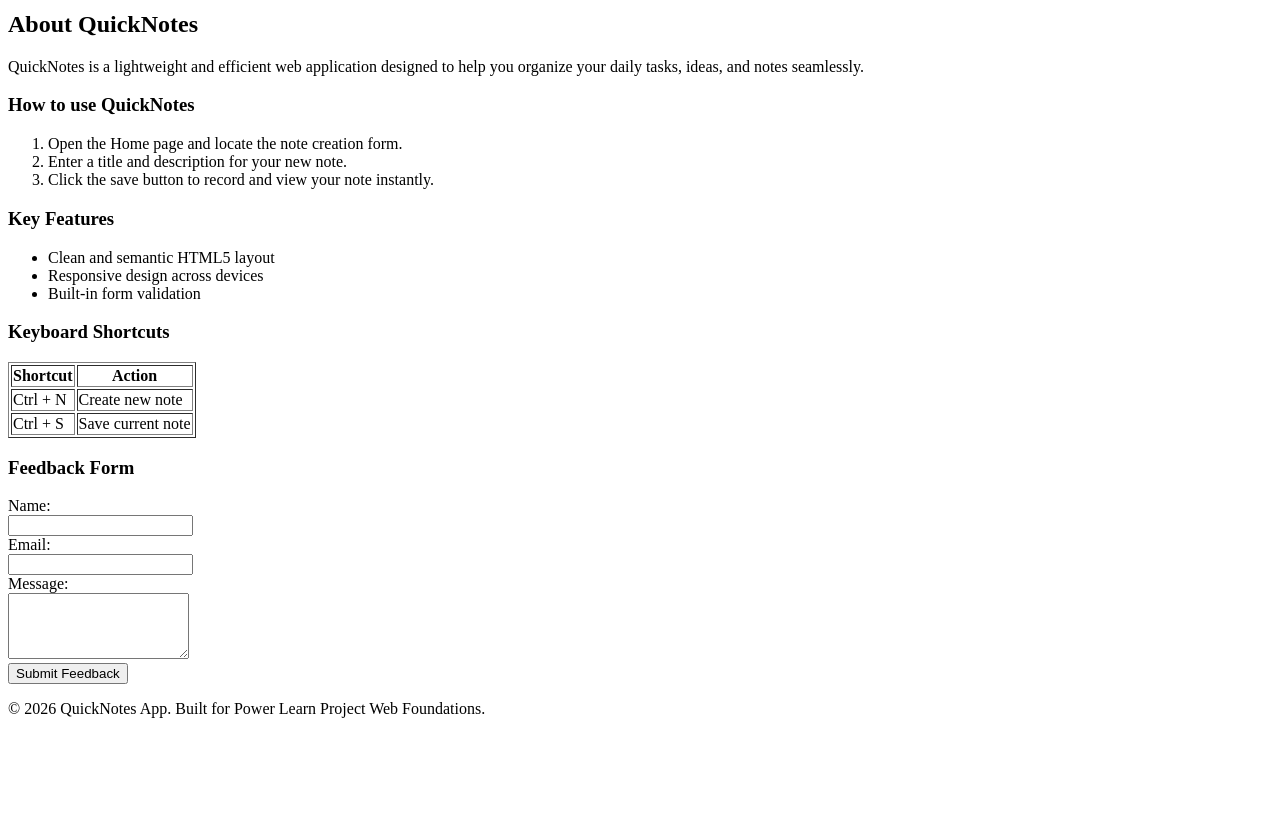
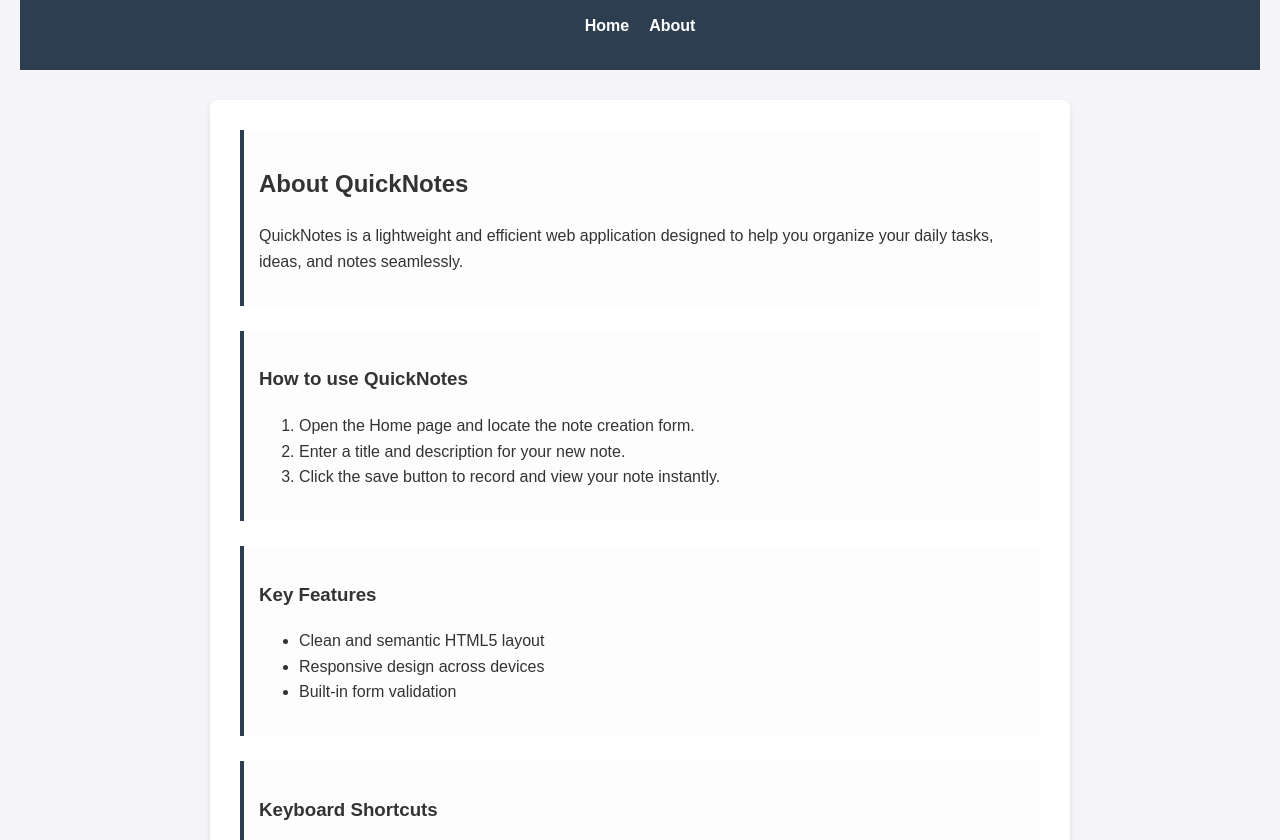
Before and after one commit to over25smavilline-2570/web-foundations-days, a plain HTML site: page day2/about.html in a window 1280 px wide. Shown: the part 159-999 px from the top of the page. Before the commit the page ends 893 px from the top, so only its background shows below. Drawn offline with Linux system fonts and the light colour scheme.

Commit message:
Day 2 assignment: CSS styling, Box Model, and Flexbox

```diff
--- a/day1/about.html
+++ b/day2/about.html
@@ -4,6 +4,7 @@
     <meta charset="UTF-8">
     <meta name="viewport" content="width=device-width, initial-scale=1.0">
     <title>About - QuickNotes</title>
+    <link rel="stylesheet" href="style.css" />
 </head>
 <body>
     <header>
--- /dev/null
+++ b/day2/style.css
@@ -0,0 +1,72 @@
+body {
+    font-family: Arial, sans-serif;
+    line-height: 1.6;
+    margin: 0;
+    padding: 20px;
+    background-color: #f4f4f9;
+    color: #333;
+}
+
+header {
+    background: #2c3e50;
+    color: #fff;
+    padding: 1rem;
+    text-align: center;
+}
+
+nav ul {
+    list-style: none;
+    padding: 0;
+    display: flex;
+    justify-content: center;
+    gap: 20px;
+}
+
+nav a {
+    color: #fff;
+    text-decoration: none;
+    font-weight: bold;
+}
+
+nav a:hover {
+    text-decoration: underline;
+}/* Box Model Practice */
+main {
+    max-width: 800px;
+    margin: 30px auto;
+    background: #ffffff;
+    padding: 30px;
+    border-radius: 8px;
+    box-shadow: 0 4px 6px rgba(0, 0, 0, 0.1);
+}
+
+section {
+    margin-bottom: 25px;
+    padding: 15px;
+    border-left: 4px solid #2c3e50;
+    background: #fdfdfd;
+}/* Form & Button Styling */
+input[type="text"],
+textarea {
+    width: 100%;
+    padding: 10px;
+    margin-top: 5px;
+    margin-bottom: 15px;
+    border: 1px solid #ccc;
+    border-radius: 4px;
+    box-sizing: border-box;
+}
+
+button {
+    background-color: #2c3e50;
+    color: white;
+    padding: 10px 20px;
+    border: none;
+    border-radius: 4px;
+    cursor: pointer;
+    font-weight: bold;
+}
+
+button:hover {
+    background-color: #34495e;
+}
```
Also changed, not shown: day2/index.html (renamed from day1/index.html, +1 -0 lines).
